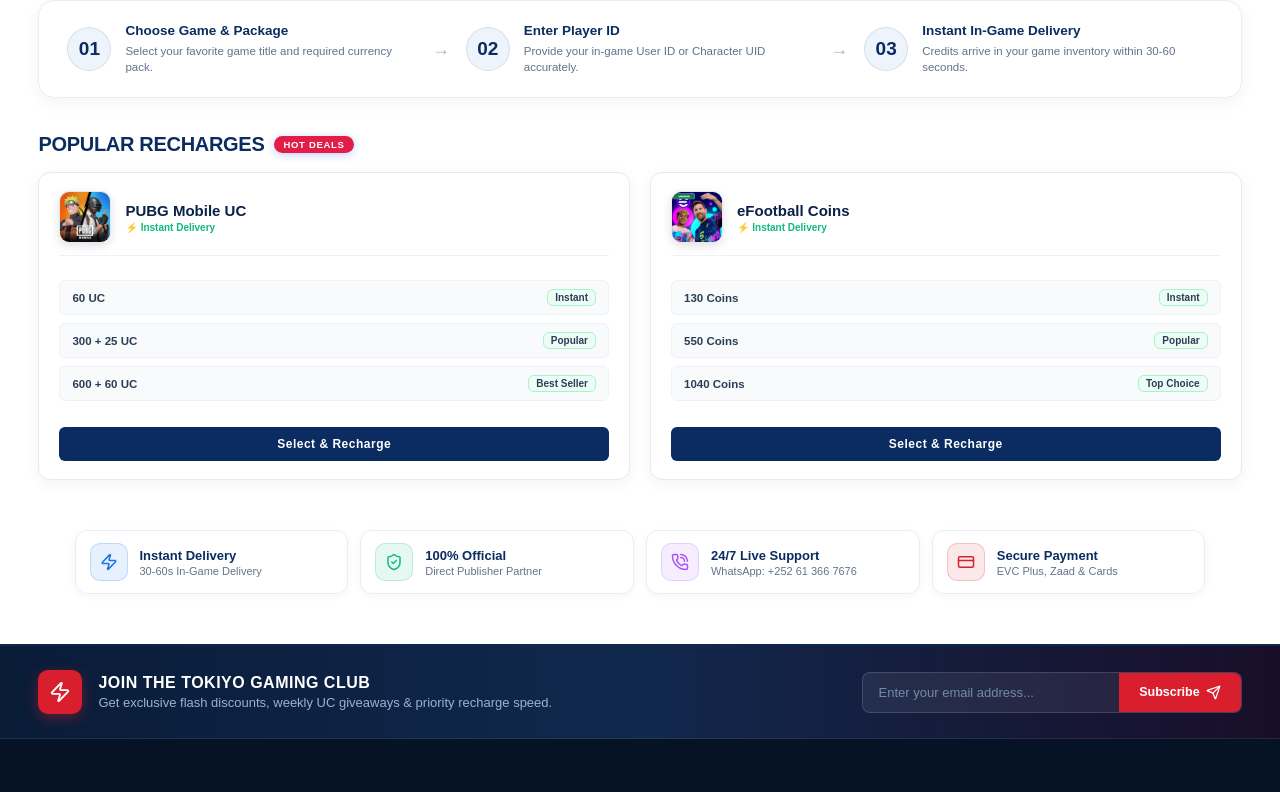
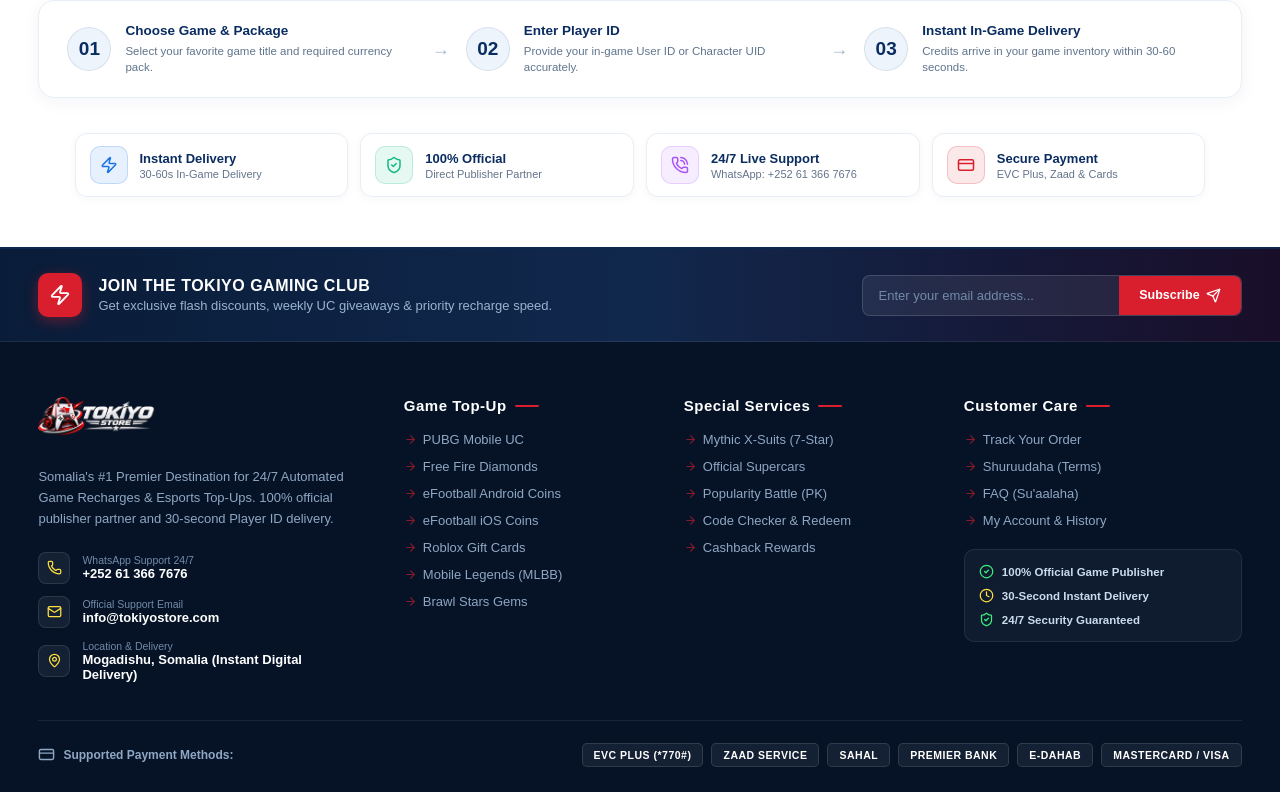
Before and after one commit to kingiso62-alt/Store, a Next.js app: page / in a window 1280 px wide. Shown: the part 1000-1792 px from the top of the page. Built offline with nearby package versions, Linux system fonts and the light colour scheme; no server answers.

Commit message:
Remove Popular Recharges section completely as requested

```diff
--- a/app/page.tsx
+++ b/app/page.tsx
@@ -127,29 +127,6 @@
     tag: 'Manual',
     href: '/topup/order?service=popularity',
     accentColor: '#00b4d8'
-  }
-];
-
-const packs = [
-  {
-    title: 'PUBG Mobile UC',
-    icon: '/images/games/pubg-mobile.png',
-    href: '/topup/order?game=pubg',
-    options: [
-      { name: '60 UC', tag: 'Instant' },
-      { name: '300 + 25 UC', tag: 'Popular' },
-      { name: '600 + 60 UC', tag: 'Best Seller' }
-    ]
-  },
-  {
-    title: 'eFootball Coins',
-    icon: '/images/games/efootball-android.png',
-    href: '/topup/order?game=efootball_android',
-    options: [
-      { name: '130 Coins', tag: 'Instant' },
-      { name: '550 Coins', tag: 'Popular' },
-      { name: '1040 Coins', tag: 'Top Choice' }
-    ]
   }
 ];
 
@@ -307,41 +284,7 @@
           </div>
         </section>
 
-        {/* 5. POPULAR QUICK PACKAGES */}
-        {/* 5. POPULAR QUICK PACKAGES (COMPACT & MODERN) */}
-        <div className="gameSectionHeaderRow" style={{ marginTop: '26px' }}>
-          <div className="gameSectionTitleGroup">
-            <h2 className="gameSectionMainTitle">POPULAR RECHARGES</h2>
-            <span className="gameSectionBadge" style={{ background: '#e11d48' }}>HOT DEALS</span>
-          </div>
-        </div>
-
-        <section className="featuredPacksGrid" style={{ gridTemplateColumns: 'repeat(2, 1fr)' }}>
-          {packs.map((p) => (
-            <div key={p.title} className="featuredPackCard">
-              <div className="packHead">
-                <img src={p.icon} alt={p.title} className="packHeadImg" />
-                <div className="packHeadInfo">
-                  <h4 className="packHeadTitle">{p.title}</h4>
-                  <span className="packInstantBadge">⚡ Instant Delivery</span>
-                </div>
-              </div>
-              <div className="packOptionsList">
-                {p.options.map((opt) => (
-                  <div key={opt.name} className="packOptionItem">
-                    <span className="packOptionName">{opt.name}</span>
-                    <span className="packOptionTag">{opt.tag || 'Instant'}</span>
-                  </div>
-                ))}
-              </div>
-              <Link href={p.href} className="packCtaBtn">
-                Select &amp; Recharge
-              </Link>
-            </div>
-          ))}
-        </section>
-
-        {/* 6. PURE GAMING TOP-UP GUARANTEES */}
+        {/* 4. PURE GAMING TOP-UP GUARANTEES */}
         <section className="luxuryBenefitsStrip wrap">
           <div className="benefitCard">
             <div className="benefitIconWrap benefitIconDelivery">
```
